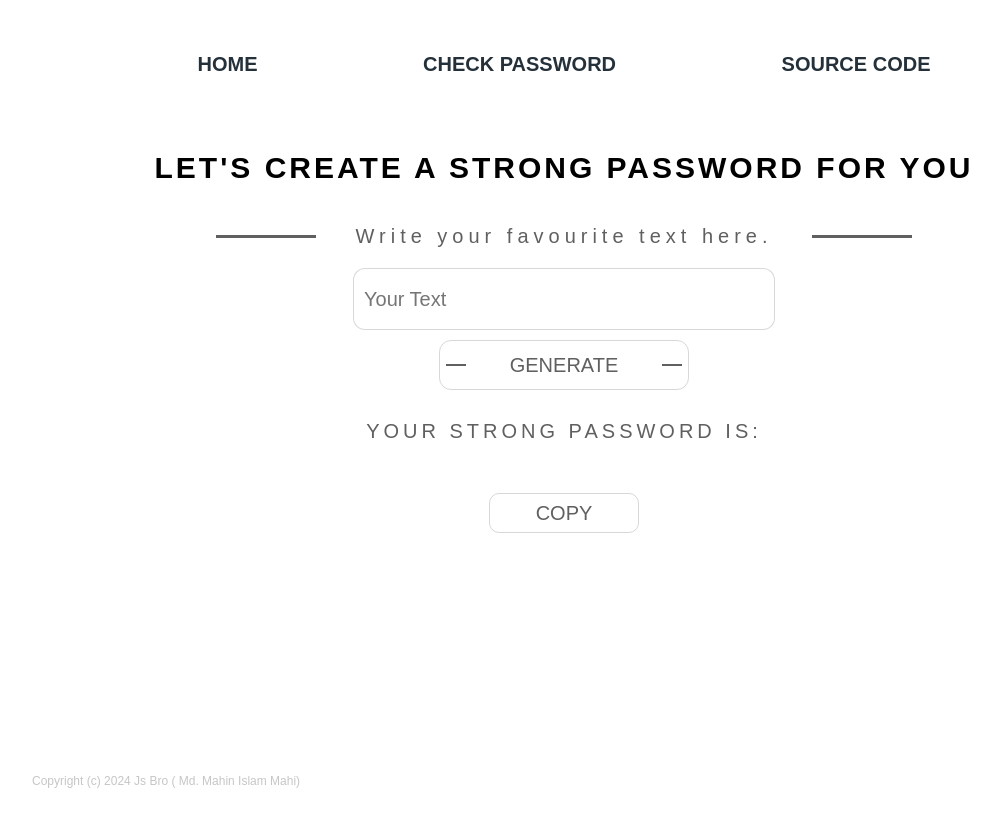
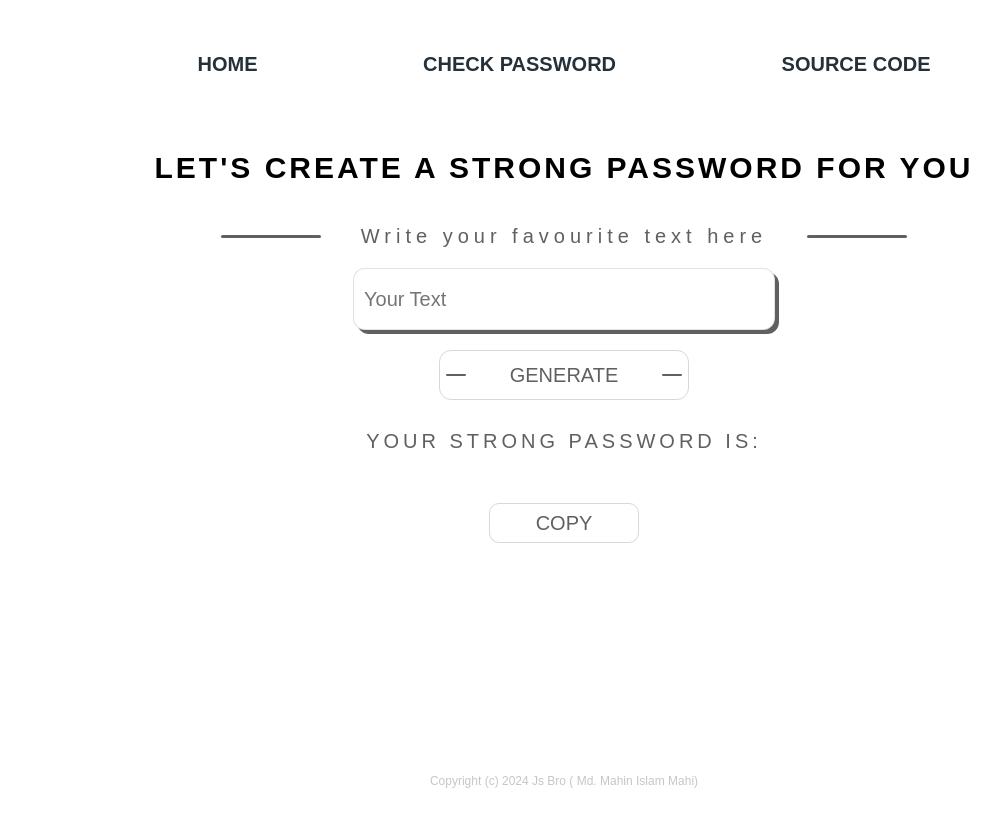
Before and after one commit to me-js-bro/Strong-Password, a React (Vite) app: page / in a window 1280 px wide. Shown: the top 826 px of the page, without its empty margins (76-1076 px from the left). After the commit the page ends 800 px from the top, so only its background shows below. Built offline with nearby package versions, Linux system fonts and the light colour scheme.

Commit message:
fixed some hight issue

```diff
--- a/src/Components/Home/Home.css
+++ b/src/Components/Home/Home.css
@@ -3,6 +3,7 @@
     flex-direction: column;
     justify-content: center;
     align-items: center;
+    position: relative;
 }
 
 .header {
@@ -31,37 +32,42 @@ h3 {
     width: 100px;
     background-color: rgb(96, 96, 96);
     margin: 0 40px;
+    border-radius: 15px;
 }
 
 .prompt {
     width: 400px;
     height: 50px;
     border-radius: 12px;
-    border: 1px solid rgba(96, 96, 96, 0.242);
+    /* margin-top: 50px; */
+    border: 1px solid #0000001d;
+    box-shadow: 4px 4px 0px rgb(96, 96, 96);
     outline: none;
     padding: 5px 10px;
     font-size: 20px;
     color: rgb(96, 96, 96);
-    transition: 0.3s ease;
+    transition: all 0.2s ease-in-out;
+    z-index: 1;
 }
 
 .prompt:focus {
-    border: 1px solid #0000001d;
-    box-shadow: 4px 4px 0px rgb(96, 96, 96);
+    transform: translate(-4px, -4px);
+    box-shadow: 8px 8px 4px rgba(96, 96, 96, 0.813);
+    z-index: 10; /* Bring to front when focused */
 }
 
 .submit {
     width: 250px;
     height: 50px;
     border-radius: 12px;
+    margin-top: 20px;
     border: 1px solid rgba(96, 96, 96, 0.242);
     background: transparent;
-    margin-top: 10px;
     cursor: pointer;
     font-size: 20px;
     text-transform: uppercase;
     color: rgb(96, 96, 96);
-    transition: 0.3s ease;
+    transition: 0.2s ease-in-out;
     display: flex;
     justify-content: space-between;
     align-items: center;
@@ -70,8 +76,9 @@ h3 {
 .btn-line {
     height: 2px;
     width: 20px;
+    border-radius: 10px;
     background-color: rgb(96, 96, 96);
-    transition: 0.3s ease ;
+    transition: 0.3s ease-in-out ;
 }
 
 .submit:hover {
@@ -87,6 +94,14 @@ h3 {
 .submit:hover .line2 {
     transform: translateY(20px);
     width: 300px;
+}
+
+.submit:focus .line1 {
+    transform: translateX(100px);
+}
+
+.submit:focus .line2 {
+    transform: translateX(-100px);
 }
 
 .text {
@@ -114,7 +129,7 @@ h3 {
     font-size: 20px;
     text-transform: uppercase;
     color: rgb(96, 96, 96);
-    transition: 0.3s ease;
+    transition: 0.3s ease-in-out;
 }
 
 .copy:hover {
@@ -149,17 +164,13 @@ h3 {
     }
 
     .line {
-        height: 3px;
-        width: 50px;
-        background-color: rgb(96, 96, 96);
-        margin: 0 40px;
+        width: 60px;
     }
 
     .prompt {
         width: 250px;
         height: 40px;
         border-radius: 12px;
-        border: 1px solid rgb(96, 96, 96);
         outline: none;
         padding: 5px 10px;
         font-size: 20px;
@@ -177,7 +188,7 @@ h3 {
         font-size: 20px;
         text-transform: uppercase;
         color: rgb(96, 96, 96);
-        transition: 0.3s ease;
+        transition: 0.3s ease-in-out;
         display: flex;
         justify-content: space-between;
         align-items: center;
@@ -187,7 +198,7 @@ h3 {
         height: 2px;
         width: 20px;
         background-color: rgb(96, 96, 96);
-        transition: 0.3s ease ;
+        transition: 0.3s ease-in-out ;
     }
 
     .submit:hover {
--- a/src/Components/Home/Home.jsx
+++ b/src/Components/Home/Home.jsx
@@ -1,10 +1,11 @@
-import React, { useState } from 'react';
+import React, { useRef, useState } from 'react';
 import './Home.css'
 import toast from 'react-hot-toast';
 
 const Home = () => {
     const [ prompt, setPrompt ] = useState("");
     const [ password, setPassword ] = useState("")
+    const btnRef = useRef(null)
 
 
     function generatePassword(input) {
@@ -69,14 +70,18 @@ const Home = () => {
         } else {
             setPassword(" ")
         }
+
+        if (btnRef.current) {
+            btnRef.current.blur();
+        }
     }
 
     const handleCopy = () => {
-        if ( password ) {
+        if ( !password == " " ) {
             navigator.clipboard.writeText(password). then(() => {
-                toast.success("Copied to clipboard");
+                toast.success( "Copied to clipboard" );
             }).catch(err => {
-                toast.error("Could not copy to clipboard");
+                toast.error( err + "Could not copy to clipboard" );
             })
         }
     }
@@ -87,13 +92,13 @@ const Home = () => {
 
             <div className='extra'>
                 <div className='line'></div>
-                <h3>Write your favourite text here.</h3>
+                <h3>Write your favourite text here</h3>
                 <div className='line'></div>
             </div>
 
             <input className="prompt" type="text" name="prompt" placeholder='Your Text' onChange={getPrompt}/>
 
-            <button className='submit' onClick={handleInput}>
+            <button className='submit' onClick={handleInput} ref={btnRef}>
                 <div className='btn-line line1'>
                 </div>
                 generate
--- a/src/Shared/Footer/Footer.css
+++ b/src/Shared/Footer/Footer.css
@@ -1,3 +1,9 @@
+.footer {
+    display: flex;
+    justify-content: center;
+
+}
+
 .footer-text {
     position: absolute;
     bottom: 0;
--- a/src/Shared/Footer/Footer.jsx
+++ b/src/Shared/Footer/Footer.jsx
@@ -4,7 +4,7 @@ import './Footer.css'
 const Footer = () => {
     const date = new Date().getFullYear()
     return (
-        <div>
+        <div className='footer'>
             <p className='footer-text'>Copyright (c) {date} Js Bro ( Md. Mahin Islam Mahi) </p>
         </div>
     );
--- a/src/Shared/Header/Header.css
+++ b/src/Shared/Header/Header.css
@@ -38,18 +38,32 @@
         justify-content: center;
         text-align: center;
         position: relative;
+        margin-bottom: 100px;
     }
 
     .nav-link {
         display: flex;
         flex-direction: column;
         justify-content: center;
-        border-bottom: 1px solid #25313a;
+        border-bottom: 2px solid #25313a6d;
+        border-radius: 12px;
         margin-bottom: -10px;
         width: 100%;
-        position: relative;
-        top: -200px;
+        position: absolute;
+        top: -270px;
+        background: #00000038;
+        height: 220px;
+        width: full;
         transition: 0.2s linear;
+    }
+
+    .nav-link a {
+        margin: 5px 0;
+        transition: 0.3s linear;
+    }
+
+    .nav-link a:hover {
+        letter-spacing: 5px;
     }
 
     .ham {
@@ -59,6 +73,7 @@
         top: 0;
         right: -10px;
         cursor: pointer;
+        z-index: 100;
     }
 
     .span {
--- a/src/index.css
+++ b/src/index.css
@@ -3,7 +3,7 @@
 }
 
 body {
-    min-height: 100vh;
+    /* min-height: 100vh; */
     padding: 20px 100px;
 }
 
```
